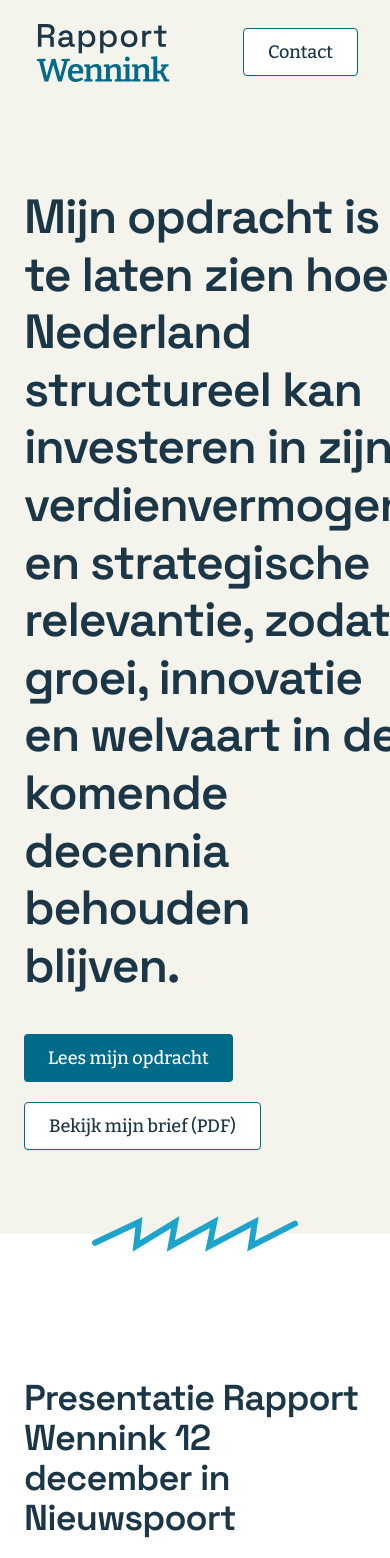
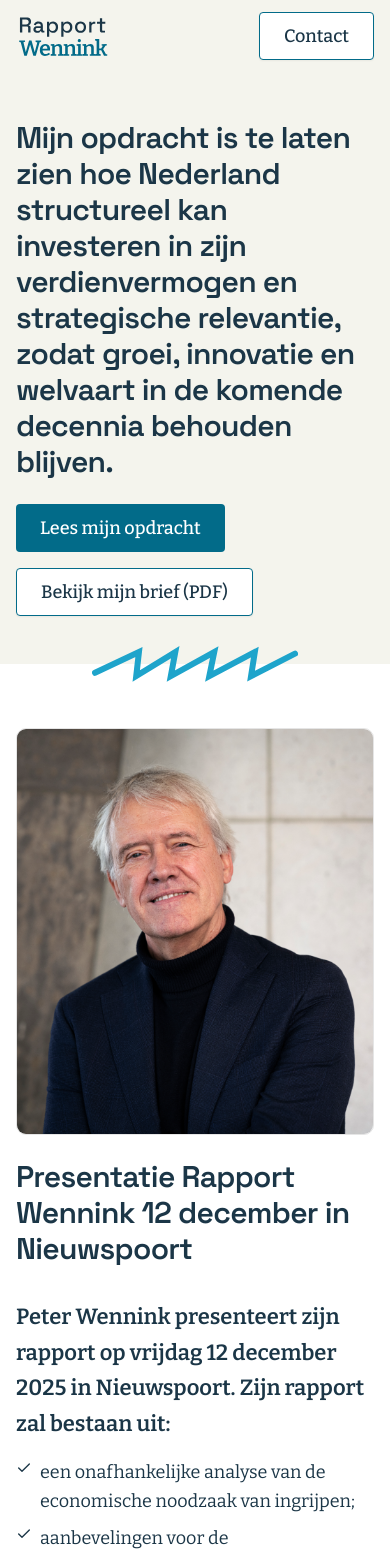
Before and after one commit to dnnsptri/rapport-wennink, a Next.js app: page / in a window 390 px wide. Shown: the top 1558 px of the page. Built offline with nearby package versions, Linux system fonts and the light colour scheme.

Commit message:
Fix SVG logo and favicon for Vercel deployment - rename logo to lowercase, remove broken favicon link

```diff
--- a/src/app/globals.css
+++ b/src/app/globals.css
@@ -262,14 +262,14 @@
 
   /* Hero Text */
   .text-hero {
-    @apply text-5xl font-semibold tracking-tight text-foreground;
+    @apply text-3xl font-semibold tracking-tight text-foreground;
     font-family: var(--font-space-grotesk);
     line-height: 1.1;
   }
 
   @media (min-width: 768px) {
     .text-hero {
-      @apply text-7xl;
+      @apply text-5xl;
       line-height: 1.1;
     }
   }
--- a/src/app/layout.tsx
+++ b/src/app/layout.tsx
@@ -40,7 +40,6 @@ export default function RootLayout({
 
           gtag('config', 'G-KBZRG1ZZCF');
         </script> */}
-        <link rel="icon" href="/_images/Favicon.svg" sizes="any" type="image/svg+xml" />
       </head>
       <body
         className={`${spaceGrotesk.variable} ${bitter.variable} antialiased`}
--- a/src/components/Contact.tsx
+++ b/src/components/Contact.tsx
@@ -28,17 +28,17 @@ const Contact = ({
   phone = "+31646767704",
 }: ContactProps) => {
   return (
-    <section id="contact" className="bg-background py-20">
-      <div className="max-w-7xl mx-auto px-6 md:px-4">
-        <div className="mb-14">
-          <h1 className="mb-6 text-4xl font-bold md:text-5xl lg:mb-10 lg:text-6xl">
+    <section id="contact" className="bg-background py-12 md:py-20">
+      <div className="max-w-7xl mx-auto px-4 md:px-6">
+        <div className="mb-8 md:mb-14">
+          <h1 className="mb-4 text-3xl font-bold md:mb-6 md:text-5xl lg:mb-10 lg:text-6xl">
             {title}
           </h1>
           {/* <p className="max-w-xl text-lg">
             {description}
           </p> */}
         </div>
-        <div className="grid gap-6 md:grid-cols-2">
+        <div className="grid gap-4 md:gap-6 md:grid-cols-2">
           <div className="bg-muted rounded-lg p-6">
             <span className="bg-accent mb-3 flex size-12 flex-col items-center justify-center rounded-full">
               <MapPin className="h-6 w-auto" />
@@ -71,7 +71,7 @@ const Contact = ({
           </div>
         </div>
         <div className="max-w-7xl mx-auto px-4">
-          <div className="mt-20 flex flex-col justify-between gap-4 border-t pt-8 text-sm font-medium lg:flex-row lg:items-center lg:text-left">
+          <div className="mt-12 md:mt-20 flex flex-col justify-between gap-4 border-t pt-6 md:pt-8 text-sm font-medium lg:flex-row lg:items-center lg:text-left">
             <p>
               © 2025 Rapport Wennink.
             </p>
--- a/src/components/HeaderQuote.tsx
+++ b/src/components/HeaderQuote.tsx
@@ -24,8 +24,8 @@ const HeaderQuote = () => {
   }, []);
 
   return (
-    <section id="headerquote" className="py-21">
-      <div className="max-w-7xl mx-auto px-6 md:px-4">
+    <section id="headerquote" className="py-12 md:py-21">
+      <div className="max-w-7xl mx-auto px-4 md:px-6">
         <div className={`transition-all duration-1000 ease-out ${
           isVisible
             ? 'opacity-100 translate-y-0'
@@ -36,7 +36,7 @@ const HeaderQuote = () => {
               Mijn opdracht is te laten zien hoe Nederland structureel kan investeren in zijn verdienvermogen en strategische relevantie, zodat groei, innovatie en welvaart in de komende decennia behouden blijven.
             </p>
           </div>
-          <div className="flex flex-col sm:flex-row gap-5 mt-10">
+          <div className="flex flex-col sm:flex-row gap-4 md:gap-5 mt-6 md:mt-10">
             <Dialog>
               <DialogTrigger asChild>
                 <Button variant="default" size="lg">
--- a/src/components/Klankbordgroep.tsx
+++ b/src/components/Klankbordgroep.tsx
@@ -1,14 +1,14 @@
 const Klankbordgroep = () => {
   return (
-    <section id="klankbordgroep" className="py-36">
-      <div className="max-w-7xl mx-auto px-6 md:px-4">
-        <div className="flex flex-col items-start justify-start gap-12 lg:flex-row">
-          <div className="flex w-full flex-col items-start justify-start gap-10 lg:w-1/2">
-            <div className="pr-6">
-              <h1 className="mb-6 text-4xl font-bold md:text-5xl lg:mb-10 lg:text-6xl">
+    <section id="klankbordgroep" className="py-16 md:py-36">
+      <div className="max-w-7xl mx-auto px-4 md:px-6">
+        <div className="flex flex-col items-start justify-start gap-8 md:gap-12 lg:flex-row">
+          <div className="flex w-full flex-col items-start justify-start gap-6 md:gap-10 lg:w-1/2">
+            <div className="pr-0 md:pr-6">
+              <h1 className="mb-4 text-3xl font-bold md:mb-6 md:text-5xl lg:mb-10 lg:text-6xl">
                 Klankbordgroep Wennink
               </h1>
-              <p className="intro mb-9">
+              <p className="intro mb-6 md:mb-9">
                 Een door Peter Wennink breed samengestelde klankbordgroep van deskundigen en bestuurders uit het bedrijfsleven, de financiële sector, kennisinstellingen en overheid denkt mee over het advies. Deze groep helpt om te zorgen dat zijn rapport niet alleen economisch stevig onderbouwd is, maar ook doeltreffend en maatschappelijk relevant wordt.
               </p>
               <p>
--- a/src/components/Navbar_logo.tsx
+++ b/src/components/Navbar_logo.tsx
@@ -20,17 +20,17 @@ const Navbar = () => {
         : 'opacity-0 translate-y-8'
     }`}>
       <div className="w-full">
-        <nav className="flex items-center justify-between py-4">
-          <div className="flex items-center ml-8">
+        <nav className="flex items-center justify-between py-3 md:py-4">
+          <div className="flex items-center ml-4 md:ml-8">
             <div className="flex items-center gap-2 select-none">
               <img
-                src="/_images/bm_Rapport_Wennink.svg"
+                src="/_images/bm_rapport_wennink.svg"
                 alt="Rapport Wennink"
-                className="h-18 dark:invert transform scale-95"
+                className="h-12 md:h-16 dark:invert transform scale-95"
               />
             </div>
           </div>
-          <div className="flex items-center mr-8">
+          <div className="flex items-center mr-4 md:mr-8">
           <Button variant="outline" size="lg" asChild>
             <a href="#contact">
               Contact
--- a/src/components/Opdracht.tsx
+++ b/src/components/Opdracht.tsx
@@ -2,10 +2,10 @@ const Opdracht = () => {
 
   return (
     <section className="py-6">
-      <div className="container max-w-5xl px-12 md:px-8">
+      <div className="container max-w-5xl px-4 md:px-8 lg:px-12">
         {/* Icon and Intro */}
-        <div className="mb-12 space-y-8">
-           <div className="space-y-6">
+        <div className="mb-8 md:mb-12 space-y-6 md:space-y-8">
+           <div className="space-y-4 md:space-y-6">
             <h1>
               Mijn opdracht
             </h1>
--- a/src/components/Presentatie.tsx
+++ b/src/components/Presentatie.tsx
@@ -4,11 +4,11 @@ import { Button } from "@/components/ui/button";
 
 const Presentatie = () => {
   return (
-    <section id="presentatie" className="bg-white py-36">
-      <div className="max-w-7xl mx-auto px-6 md:px-4">
-        <div className="grid items-center gap-8 lg:grid-cols-2">
-          <div className="flex flex-col gap-6">
-          <h1 className="mb-6 text-4xl font-bold md:text-5xl lg:mb-10 lg:text-6xl">
+    <section id="presentatie" className="bg-white py-16 md:py-36">
+      <div className="max-w-7xl mx-auto px-4 md:px-6">
+        <div className="grid items-center gap-6 md:gap-8 lg:grid-cols-2">
+          <div className="flex flex-col gap-4 md:gap-6 order-2 lg:order-1">
+          <h1 className="mb-4 text-3xl font-bold md:mb-6 md:text-5xl lg:mb-10 lg:text-6xl">
                 Presentatie Rapport Wennink 12 december in Nieuwspoort
             </h1>
             <p className="intro">
@@ -44,7 +44,7 @@ const Presentatie = () => {
           <img
             src="/_images/visual_wennink.png"
             alt="Peter Wennink presenteert zijn rapport"
-            className="border-border w-full max-w-lg rounded-lg border ml-12"
+            className="border-border w-full max-w-lg rounded-lg border mx-auto lg:ml-12 order-1 lg:order-2"
           />
         </div>
       </div>
```
Also changed, not shown: public/_images/bm_rapport_wennink.svg (renamed from public/_images/bm_Rapport_Wennink.svg).
